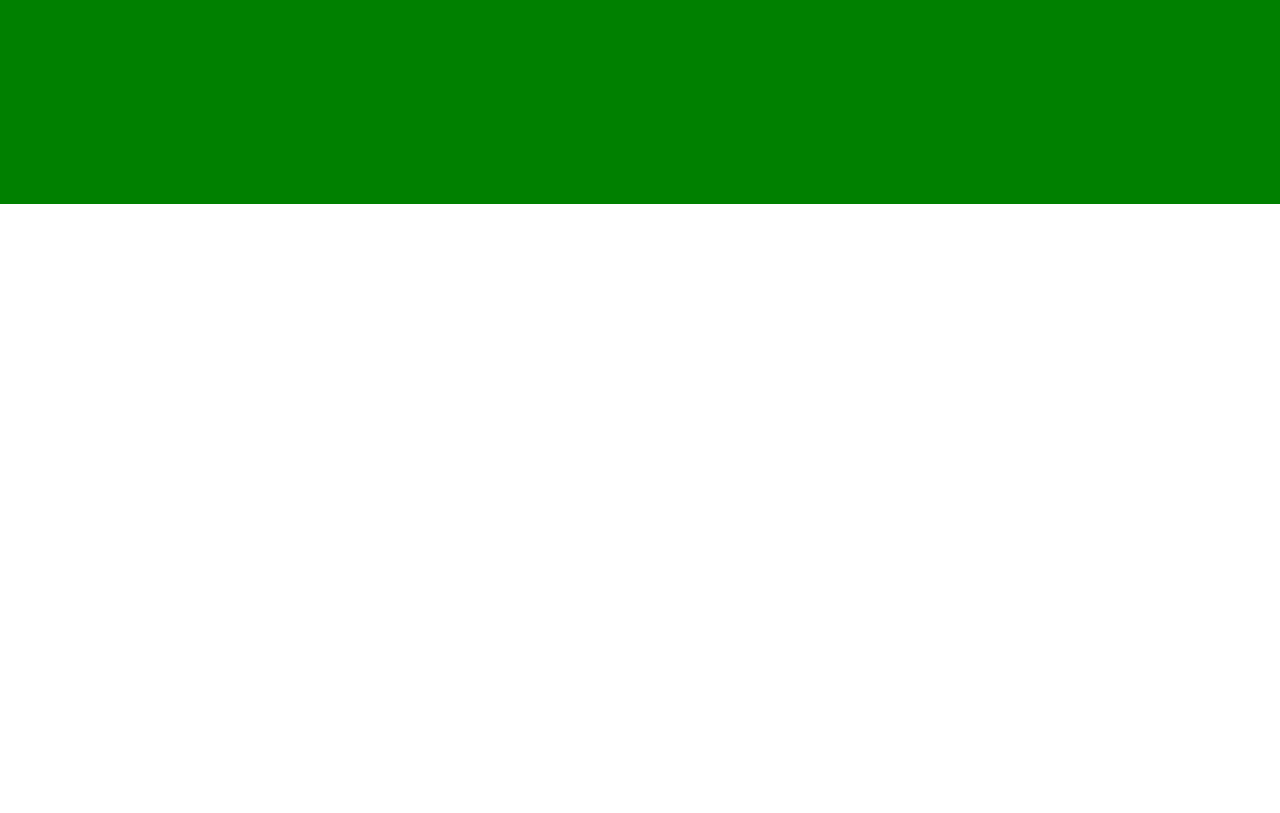
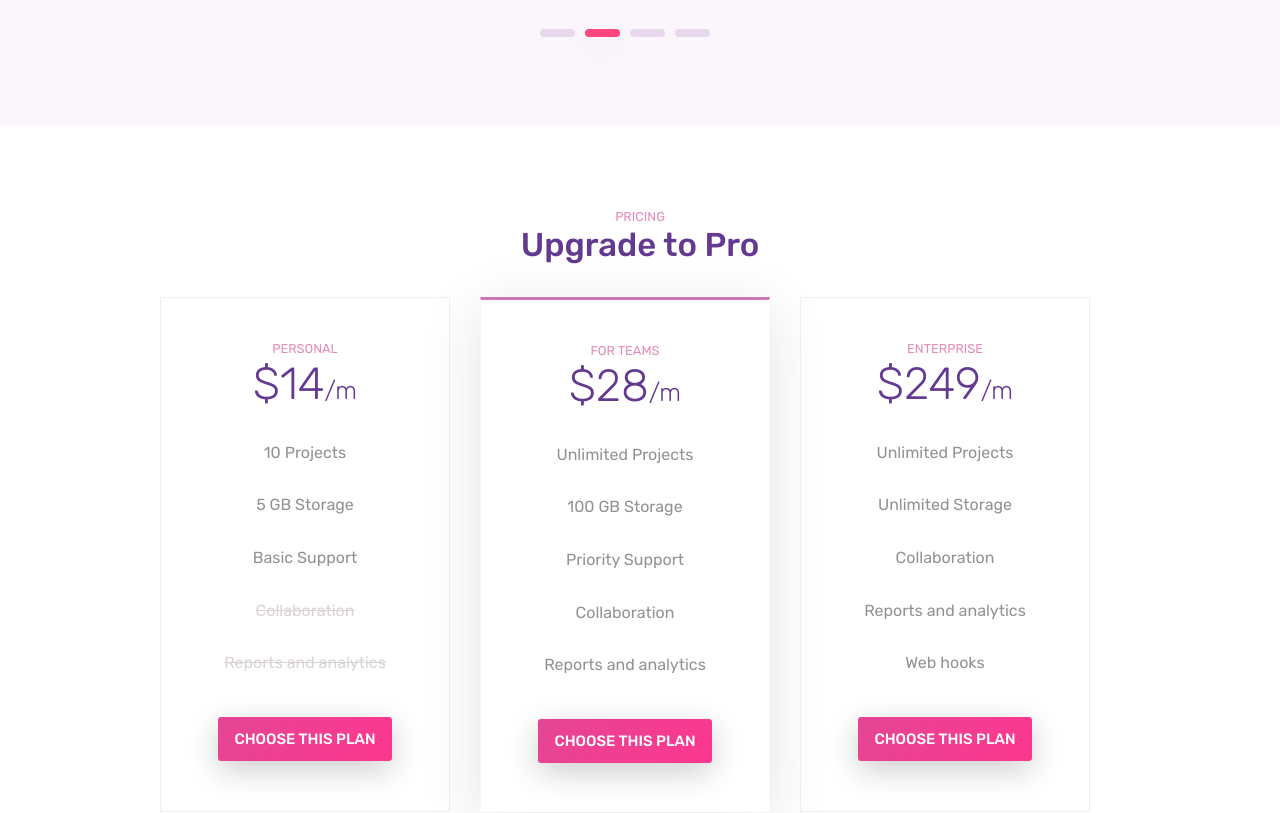
Before and after one commit to Loctary/mob-app-landing, a React (Create React App) app: page / in a window 1280 px wide. Shown: the part 6300-7113 px from the top of the page. Before the commit the page ends 6504 px from the top, so only its background shows below. Built offline with nearby package versions, Linux system fonts and the light colour scheme.

Commit message:
Gallery & Pricing secion added, styles fixed

```diff
--- a/package.json
+++ b/package.json
@@ -9,6 +9,7 @@
     "react": "^16.8.6",
     "react-dom": "^16.8.6",
     "react-owl-carousel": "^2.3.1",
+    "react-owl-carousel2": "^0.3.0",
     "react-scripts": "3.0.1",
     "react-tabs": "^3.0.0",
     "styled-components": "^4.3.2"
--- a/src/App.js
+++ b/src/App.js
@@ -9,6 +9,8 @@ import Features from './components/Features/Features';
 import Launch from './components/Launch/Launch';
 import Steps from './components/Steps/Steps';
 import Testimonials from './components/Testimonials/Testimonials';
+import Gallery from './components/Gallery/Gallery';
+import Pricing from './components/Pricing/Pricing';
 // styled components
 import { Wrapper } from './styles';
 
@@ -42,6 +44,8 @@ class App extends React.Component {
         <Launch />
         <Steps />
         <Testimonials />
+        <Gallery />
+        <Pricing />
         <div style={{ height: 1000, background: 'green' }} />
       </Wrapper>
     );
--- /dev/null
+++ b/src/components/Gallery/Gallery.js
@@ -0,0 +1,49 @@
+import React, { memo } from 'react';
+import styled from 'styled-components';
+import OwlCarousel from 'react-owl-carousel';
+// styled components
+import { Section, Container, Small, SectionTitle, H3, ImgFluid, Row } from '../../styles';
+// img
+import screen1 from '../../assets/img/screen1.jpg';
+import screen2 from '../../assets/img/screen2.jpg';
+import screen3 from '../../assets/img/screen3.jpg';
+
+const ContainerMargin = styled(Container)`
+  padding: 0 15px;
+  box-sizing: border-box;
+`;
+
+const responsiveConfig = {
+  0: {
+    items: 1,
+  },
+  450: {
+    items: 2,
+  },
+  768: {
+    items: 3,
+  },
+};
+
+const Screenshots = () => {
+  return (
+    <Section isDark>
+      <ContainerMargin>
+        <SectionTitle>
+          <Small>GALLERY</Small>
+          <H3>App Screenshots</H3>
+        </SectionTitle>
+        <Row>
+          <OwlCarousel margin={10} responsive={responsiveConfig} center autoplay loop>
+            <ImgFluid src={screen1} alt="screen 1" />
+            <ImgFluid src={screen2} alt="screen 2" />
+            <ImgFluid src={screen3} alt="screen 3" />
+            <ImgFluid src={screen1} alt="screen 1" />
+          </OwlCarousel>
+        </Row>
+      </ContainerMargin>
+    </Section>
+  );
+};
+
+export default memo(Screenshots);
--- a/src/components/Navigation/styles.js
+++ b/src/components/Navigation/styles.js
@@ -35,6 +35,9 @@ export const NavMenu = styled.div`
     `
     height: 56px;
   `}
+  @media (min-width: 992px) {
+    height: 56px !important;
+  }
 `;
 
 export const NavLink = styled.a`
--- /dev/null
+++ b/src/components/Pricing/Pricing.js
@@ -0,0 +1,86 @@
+import React from 'react';
+import PropTypes from 'prop-types';
+// styled components
+import { Section, Container, SectionTitle, H3 } from '../../styles';
+import { CardWrapper, CardHead, PriceTag, Small, Sub, Ul, Li, Del, Button, ButtonWrapper, Row } from './styles';
+
+const PricingCard = ({ isPopular, title, price, features, notFeatures }) => {
+  return (
+    <CardWrapper isPopular={isPopular}>
+      <CardHead>
+        <Small>{title}</Small>
+        <PriceTag>
+          ${price}
+          <Sub>/m</Sub>
+        </PriceTag>
+        <Ul>
+          {features.map((feature, index) => (
+            <Li key={`${price}-${feature}-${index + 1}`}>{feature}</Li>
+          ))}
+          {notFeatures.map((feature, index) => (
+            <Li key={`${price}-${feature}-${index + 1}`}>
+              <Del>{feature}</Del>
+            </Li>
+          ))}
+        </Ul>
+        <ButtonWrapper>
+          <Button>CHOOSE THIS PLAN</Button>
+        </ButtonWrapper>
+      </CardHead>
+    </CardWrapper>
+  );
+};
+
+PricingCard.propTypes = {
+  isPopular: PropTypes.bool,
+  title: PropTypes.string.isRequired,
+  price: PropTypes.number.isRequired,
+  features: PropTypes.instanceOf(Array),
+  notFeatures: PropTypes.instanceOf(Array),
+};
+
+PricingCard.defaultProps = {
+  isPopular: false,
+  features: [],
+  notFeatures: [],
+};
+
+const values = [
+  {
+    title: 'PERSONAL',
+    price: 14,
+    features: ['10 Projects', '5 GB Storage', 'Basic Support'],
+    notFeatures: ['Collaboration', 'Reports and analytics'],
+  },
+  {
+    title: 'FOR TEAMS',
+    price: 28,
+    features: ['Unlimited Projects', '100 GB Storage', 'Priority Support', 'Collaboration', 'Reports and analytics'],
+  },
+  {
+    title: 'ENTERPRISE',
+    price: 249,
+    features: ['Unlimited Projects', 'Unlimited Storage', 'Collaboration', 'Reports and analytics', 'Web hooks'],
+  },
+];
+
+const Pricing = () => {
+  return (
+    <Section>
+      <Container>
+        <SectionTitle>
+          <Small>PRICING</Small>
+          <H3>Upgrade to Pro</H3>
+          <Row>
+            <PricingCard {...values[0]} />
+            <PricingCard {...values[1]} isPopular />
+            <PricingCard {...values[2]} />
+          </Row>
+        </SectionTitle>
+        <Row />
+      </Container>
+    </Section>
+  );
+};
+
+export default Pricing;
--- /dev/null
+++ b/src/components/Pricing/styles.js
@@ -0,0 +1,93 @@
+import styled from 'styled-components';
+import { Small as SmallOriginal, Button as ButtonOrigianl, Row as RowOriginal } from '../../styles';
+
+export const CardWrapper = styled.div`
+  display: flex;
+  border: 1px solid #f1eef1;
+  flex-direction: column;
+  margin-right: 15px;
+  margin-bottom: 0;
+  margin-left: 15px;
+  flex: 1 0 0%;
+  @media (max-width: 992px) {
+    margin-bottom: 15px;
+  }
+  ${({ isPopular }) =>
+    isPopular &&
+    `
+        border-top-width: 3px;
+        border-color: #ce75b4 #faf6fb #FFF;
+        box-shadow: 0px 12px 59px 0px rgba(36, 7, 31, 0.11);
+  `}
+`;
+
+export const CardHead = styled.div`
+  text-align: center;
+  padding: 40px 0 20px;
+  box-sizing: border-box;
+`;
+
+export const PriceTag = styled.span`
+  display: block;
+  font-size: 45px;
+  font-weight: 300;
+  color: #633991;
+`;
+
+export const Sub = styled.sub`
+  bottom: 0;
+  font-size: 55%;
+  vertical-align: unset;
+`;
+
+export const Small = styled(SmallOriginal)`
+  color: #e38cb7;
+`;
+
+export const Ul = styled.ul`
+  display: flex;
+  flex-direction: column;
+  padding-left: 0;
+  margin-bottom: 0;
+  list-style: none;
+`;
+
+export const Li = styled.li`
+  border: 0;
+  text-align: center;
+  color: #959094;
+  padding: 1.05rem 1.25rem;
+`;
+
+export const Del = styled.del`
+  color: #d9d3d8;
+`;
+
+export const Button = styled(ButtonOrigianl)`
+  color: #fff;
+  outline: none;
+  padding: 0.8rem 1rem;
+  font-size: 15px;
+  background-image: linear-gradient(122deg, #e54595 0%, #fd378e 100%);
+  box-shadow: 0px 9px 32px 0px rgba(0, 0, 0, 0.2);
+  font-weight: 500;
+  border: 0;
+  cursor: pointer;
+  border-radius: 3px;
+  :hover {
+    background-image: linear-gradient(122deg, #fd378e 0%, #e54595 100%);
+    box-shadow: 0px 9px 32px 0px rgba(0, 0, 0, 0.3);
+  }
+`;
+
+export const ButtonWrapper = styled.div`
+  padding: 1.75rem;
+`;
+
+export const Row = styled(RowOriginal)`
+  justify-content: ;
+  flex-flow: row wrap;
+  @media (max-width: 992px) {
+    flex-direction: column;
+  }
+`;
--- a/src/components/Testimonials/Testimonials.js
+++ b/src/components/Testimonials/Testimonials.js
@@ -1,4 +1,4 @@
-import React from 'react';
+import React, { memo } from 'react';
 import OwlCarousel from 'react-owl-carousel';
 // styled components
 import { Section, Container, Small, SectionTitle, H3, P } from '../../styles';
@@ -28,6 +28,7 @@ const Testimonials = () => {
         <SectionTitle>
           <Small>Testimonials</Small>
           <H3>What our Customers Says</H3>
+        </SectionTitle>
         <Row>
           <OwlCarousel className="owl-theme" margin={10} nav items={1} dots={false}>
             {[...Array(3)].map((_, index) => (
@@ -35,10 +36,9 @@ const Testimonials = () => {
             ))}
           </OwlCarousel>
         </Row>
-        </SectionTitle>
       </Container>
     </Section>
   );
 };
 
-export default Testimonials;
+export default memo(Testimonials);
```
Also changed, not shown: src/assets/owl-carousel/owl.carousel.css, 1 other file (tests, documents, lock files or other folders). Lines whose indentation alone changed are shown as unchanged.
